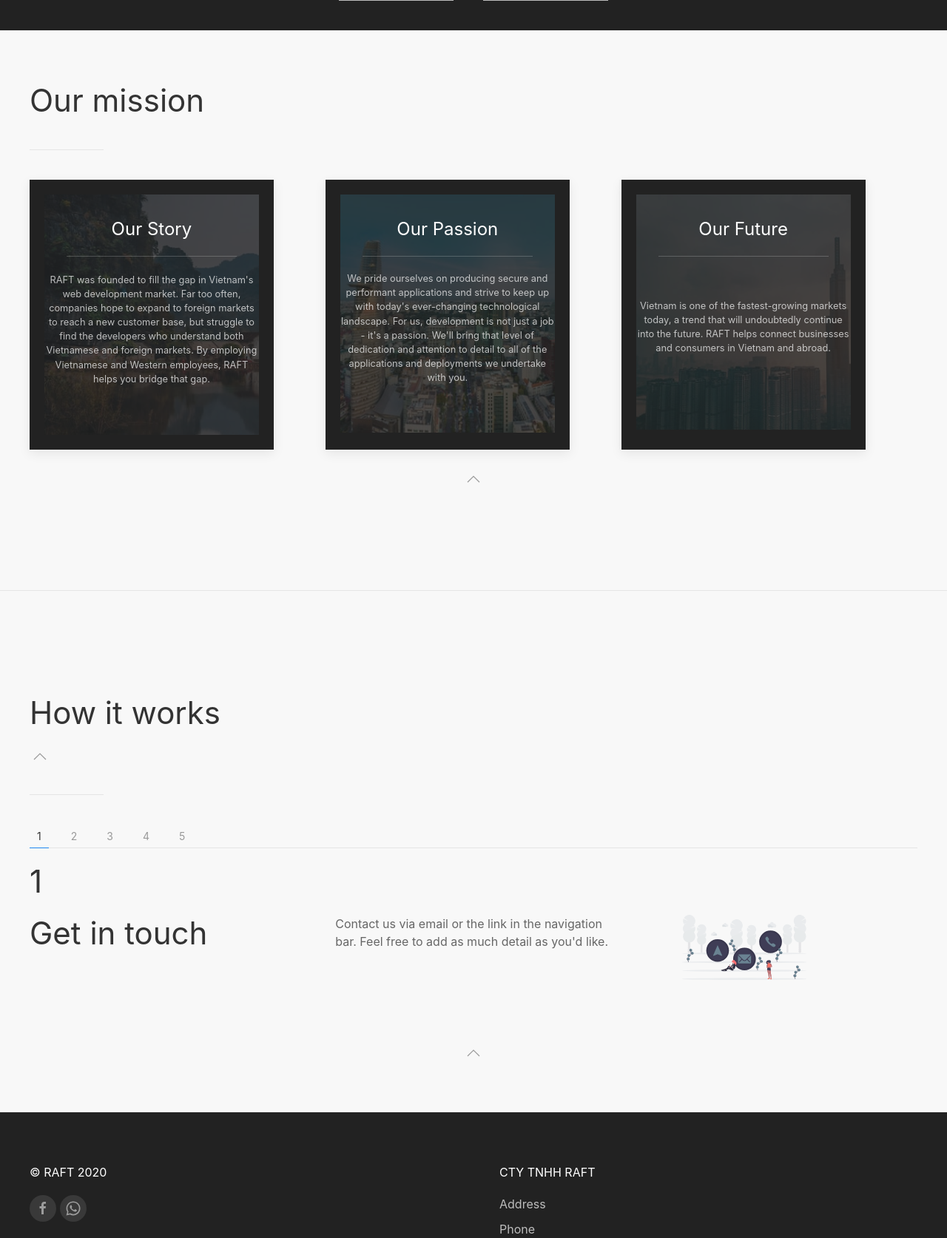
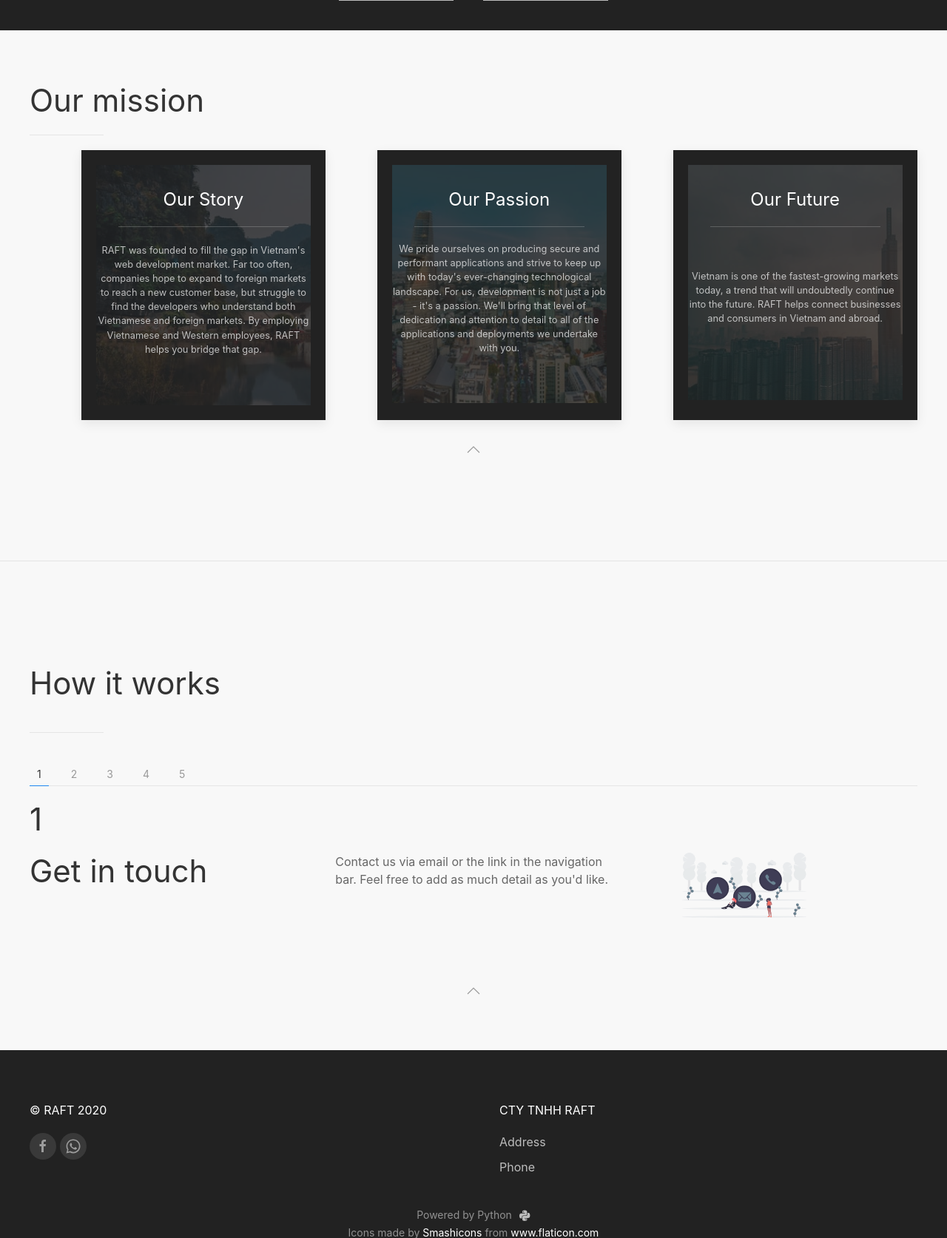
Before and after one commit to ngua/raft_django, a Django app: page /about/ in a window 1280 px wide. Shown: the part 355-2029 px from the top of the page at 74% size. Run offline with Django 3.2, Linux system fonts and the light colour scheme; style sheets or scripts are compiled from the project's sources; parts of the project's set-up code (start-up, migrations or seed data) failed here and were passed over; some libraries are stand-ins or nearby versions.

Commit message:
Converted some pngs to svg. Cleaned up templates

```diff
--- a/raft/index.py
+++ b/raft/index.py
@@ -80,7 +80,7 @@
     {
         'title': _('Web Apps'),
         'desc': _('Reach New Customers and Expand Your Business'),
-        'img': 'langs.png',
+        'img': 'langs.svg',
         'href': 'web',
         'sub': [
             {
@@ -104,7 +104,7 @@
     {
         'title': _('Deployment'),
         'desc': _('Reliable and Scalable Builds'),
-        'img': 'deploy.png',
+        'img': 'deploy.svg',
         'href': 'deployment',
         'sub': [
             {
@@ -128,7 +128,7 @@
     {
         'title': _('...And More'),
         'desc': _('More Services to Meet Your Needs'),
-        'img': 'other.png',
+        'img': 'other.svg',
         'href': 'additional',
         'sub': [
             {
--- a/raft/templates/raft/about.html
+++ b/raft/templates/raft/about.html
@@ -23,16 +23,16 @@
 {% with content.mission as mission %}
 <section id="{{ mission.id }}" class="uk-section uk-section-muted">
   <div class="uk-container uk-container-large">
-    <div class="uk-grid uk-child-width-1-1@m " uk-grid>
+    <div class="uk-grid uk-child-width-1-1@m" data-uk-grid data-uk-scrollspy="target: > div; cls: uk-animation-slide-right-medium" uk-grid>
       <h1>
         {{ mission.title }}
       </h1>
-      <hr class="uk-divider-small uk-padding-remove-vertical">
-      <div class="uk-grid uk-text-center uk-child-width-1-1@s  uk-child-width-1-3@m uk-grid-large uk-grid-match" uk-grid>
+      <hr class="uk-divider-small uk-margin">
+      <div class="uk-grid uk-text-center uk-margin-remove uk-child-width-1-1@s  uk-child-width-1-3@m uk-grid-large uk-grid-match" uk-grid>
         {% for item in mission.content %}
         <div>
           <div class="uk-card uk-card-small uk-card-secondary uk-card-body">
-            <div class="uk-inline uk-overflow-hidden">
+            <div class="uk-inline uk-overflow-hidden uk-animation-fade">
               <img data-src="{% static 'raft/img/'|add:item.img %}" class="uk-preserve-width" height=300 width=500 alt="" uk-img>
               <div class="uk-overlay uk-overlay-primary uk-position-cover uk-light">
                 <h3>{{ item.title }}</h3>
@@ -57,13 +57,10 @@
 {% with content.steps as steps %}
 <section id="{{ steps.id }}" class="uk-section uk-section-muted">
   <div class="uk-container uk-container-large uk-dark">
-    <div class="uk-grid uk-child-width-1-1@m " uk-grid>
-      <div class="totop">
-        <h1>
-          {{ steps.title }}
-        </h1>
-        <a href="#main" uk-totop uk-scroll></a>
-      </div>
+    <div class="uk-grid uk-child-width-1-1@m " data-uk-grid data-uk-scrollspy="target: > div; cls: uk-animation-slide-left-medium" uk-grid>
+      <h1>
+        {{ steps.title }}
+      </h1>
       <hr class="uk-divider-small uk-padding-remove-vertical">
       <div class="uk-position-relative uk-visible-toggle" data-uk-switcher="easing: cubic-bezier(.16,.75,.47,1)" uk-switcher>
         <ul class="uk-tab" data-uk-switcher="connect: .uk-switcher; animation: uk-animation-fade">
@@ -85,7 +82,7 @@
                   <h1>{{ step.title }}</h1>
                 </div>
                 <div>
-                  <p>{{ step.description }}<p>
+                  <p>{{ step.description|safe}}<p>
                 </div>
                 <div>
                   <img class="about-img" data-src="{% static 'raft/img/'|add:step.img|add:'.svg' %}" height="200" width="200" alt="" uk-img>
--- a/raft/templates/raft/index.html
+++ b/raft/templates/raft/index.html
@@ -11,7 +11,7 @@
       <a href="#" title="Explore" class="uk-button uk-button-primary" data-uk-scrollspy-class="uk-animation-fade">{% trans 'Explore' %}</a>
     </div>
   </div>
-  <img data-src="{% static 'raft/img/index_top.jpg' %}" data-sizes="100vw" alt="" data-uk-cover data-uk-img data-uk-parallax="easing:0; blur:10" >
+  <img data-src="{% static 'raft/img/index_top.jpg' %}" data-sizes="100vw" alt="" data-uk-cover data-uk-img data-uk-parallax="easing:0; blur:10" uk-img>
   <div class="uk-position-bottom-center uk-position-medium uk-position-z-index uk-text-center">
     <a href="#services" data-uk-scroll="duration: 500" data-uk-icon="icon: arrow-down; ratio: 2"></a>
   </div>
--- a/services/templates/services/services.html
+++ b/services/templates/services/services.html
@@ -11,6 +11,7 @@
       <h1 class="uk-heading">Our Services</h1>
       <hr class="uk-divider-small uk-text-center">
     </header>
+  </div>
 </section>
 <div uk-sticky="offset: 500; top: main">
   <button id="toggle" type="button" class="uk-align-right uk-button uk-button-default uk-light uk-margin-right uk-padding-remove">
@@ -23,10 +24,10 @@
 {% for category in categories %}
 <section id="{{ category.short_name }}" class="uk-light uk-box-shadow-medium uk-section uk-section-secondary uk-padding-remove-top">
   <div class="uk-container">
-    <div class="uk-grid uk-flex-middle uk-child-width-1-2@l">
+    <div class="uk-grid uk-flex-middle uk-child-width-1-2@l" data-uk-grid data-uk-scrollspy="target: > div; cls: uk-animation-slide-{% if forloop.counter|divisibleby:2 %}right{% else %}left{% endif %}-medium" uk-grid>
       <div>
         <h2 class="uk-header">{{ category.name }}</h2>
-        <img class="uk-align-center" data-src="{% static 'raft/img/'|add:category.picture_path %}" width="300" height="300" alt="{{ category.name }}" uk-img>
+        <img class="uk-align-center" data-src="{% static 'services/img/'|add:category.picture_path|add:'.svg' %}" width="300" height="300" alt="{{ category.name }}" uk-img>
       </div>
       <div class="uk-first-column">
         <table class="uk-table uk-table-divider uk-table-hover">
```
Also changed, not shown: raft/static/raft/img/deploy.png (deleted), raft/static/raft/img/deploy.svg (added), raft/static/raft/img/deploy_host.png (deleted), raft/static/raft/img/extra.png (deleted), raft/static/raft/img/langs.png (deleted), raft/static/raft/img/langs.svg (added), raft/static/raft/img/other.png (deleted), raft/static/raft/img/other.svg (added), raft/static/raft/img/web.png (deleted), services/static/services/img/deploy_host.svg (added), services/static/services/img/extra.svg (added), services/static/services/img/web.svg (added).
